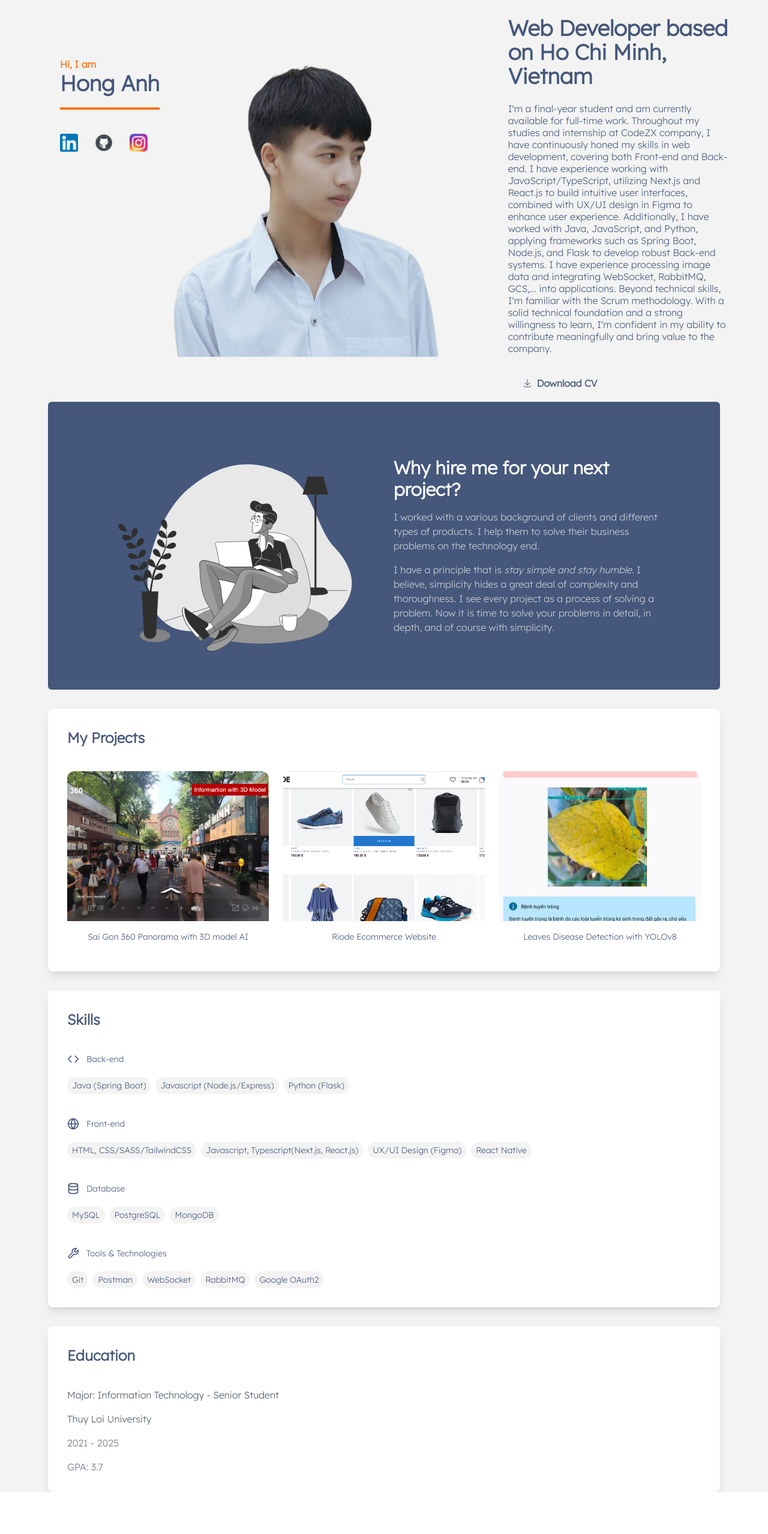
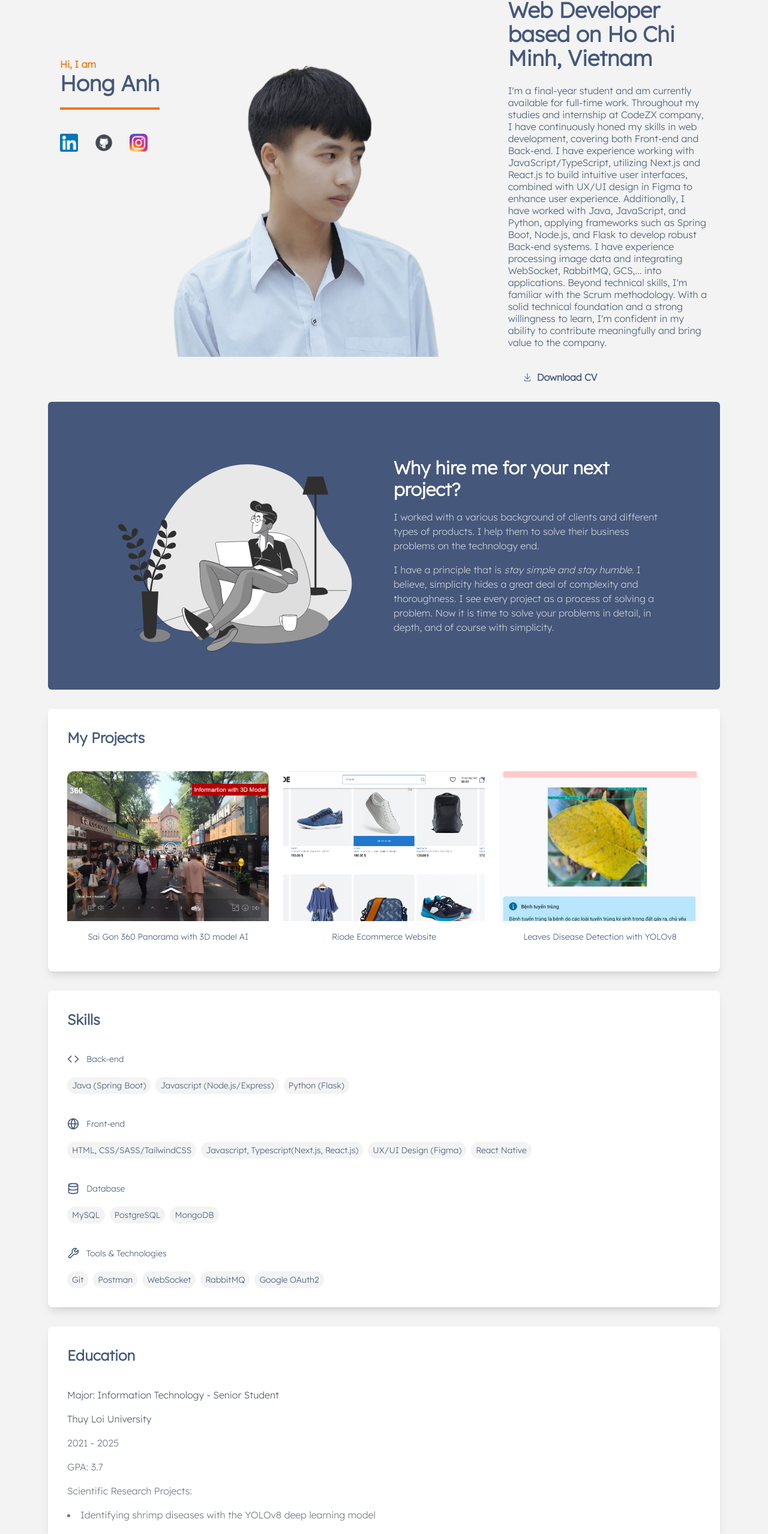
Before and after one commit to toilahonganh/portfolio-toilahongang, a Next.js app: page / in a window 1280 px wide. Shown: the part 60-2618 px from the top of the page at 60% size. Before the commit the page ends 2548 px from the top, so only its background shows below. Built offline with nearby package versions, Linux system fonts and the light colour scheme.

Commit message:
Upgrate education

```diff
--- /dev/null
+++ b/src/app/blogs/page.tsx
@@ -0,0 +1,10 @@
+
+
+
+export default function Blogs() {
+    return (
+        <>
+            Comming soom...
+        </>
+    )
+}
--- a/src/app/component/Banner/Banner.tsx
+++ b/src/app/component/Banner/Banner.tsx
@@ -3,9 +3,9 @@ import { HeroImage, Introduce, SideIntroduce } from "../Introduce";
 export default function Banner() {
     return (
         <div className="flex flex-col md:flex-row w-full min-h-[650px] md:h-[650px] bg-bannerBgColor items-center justify-center mx-5 md:px-20">
-            <div className="w-full md:w-2/3 flex mt-0">
-                    <SideIntroduce />
-                    <HeroImage />
+            <div className="w-full md:w-2/3 flex mb-10 mt-10">
+                <SideIntroduce />
+                <HeroImage />
             </div>
 
             <div className="w-full md:w-1/3">
--- a/src/app/component/Header/Header.tsx
+++ b/src/app/component/Header/Header.tsx
@@ -5,7 +5,7 @@ import Image from "next/image";
 
 export default function Header() {
     return (
-        <header className="flex w-full h-16 items-center justify-between bg-bannerBgColor px-5 md:px-20 md:py-10">
+        <header className="flex w-full h-16 items-center justify-between bg-bannerBgColor px-5 md:px-[100px] md:py-10">
             {/* Logo bên trái ngoài cùng */}
             <div>
                 <Link href="/">
--- a/src/app/component/Introduce/Introduce.tsx
+++ b/src/app/component/Introduce/Introduce.tsx
@@ -3,11 +3,10 @@ import {TextsShared } from "../shared";
 
 export default function Introduce() {
     return (
-        <div className="max-w-3xl mx-auto flex flex-col items-start space-y-6">
+        <div className="max-w-3xl mx-auto flex flex-col items-start space-y-6 pr-10 mb-10">
             <h1 className="text-xl md:text-4xl font-bold no-underline text-headingColor">
                 Web Developer based on Ho Chi Minh, Vietnam
             </h1>
-
             <p className="text-headingColor font-light text-sm md:text-[16px]">
                 {TextsShared.IntroduceMySelf}
             </p>
--- a/src/app/component/Portfolio/ImagePanorama.tsx
+++ b/src/app/component/Portfolio/ImagePanorama.tsx
@@ -29,7 +29,7 @@ export default function ImagePanorama({ images, text, address, interval = 3000 }
   });
 
   return (
-    <div {...handlers} className="relative w-full h-[400px] md:h-[500px] mt-14 cursor-pointer overflow-hidden select-none">
+    <div {...handlers} className="relative w-full h-[400px] md:h-[500px] cursor-pointer overflow-hidden select-none">
       {/* Ảnh Panorama */}
       <Image
         src={images[currentIndex]}
--- a/src/app/component/Portfolio/Skills.tsx
+++ b/src/app/component/Portfolio/Skills.tsx
@@ -78,12 +78,17 @@ import { SkillShared } from "@/app/component/shared";
 export default function Skills() {
     const education = [
         {
-            degree: 'Major: Information Technology - Senior Student ',
+            degree: 'Major: Information Technology - Senior Student',
             school: 'Thuy Loi University',
             year: '2021 - 2025',
-            GPA: 3.7
+            GPA: '3.7',
+            scientific_research_projects: [
+                'Identifying shrimp diseases with the YOLOv8 deep learning model',
+                'Building a 3D tourism system based on AI technology',
+            ],
         },
     ];
+
     return (
         <section className="flex flex-col w-full items-center text-center">
             <div className="mt-8 w-full p-8 bg-white rounded-lg shadow-lg">
@@ -115,7 +120,6 @@ export default function Skills() {
                 </ul>
             </div>
 
-
             <div className="mt-8 w-full p-8 bg-white rounded-lg shadow-lg">
                 <h2 className="text-xl md:text-2xl font-semibold mb-10 text-headingColor text-left">
                     Education
@@ -137,6 +141,14 @@ export default function Skills() {
                             <p className="text-gray-500">
                                 GPA: {edu.GPA}
                             </p>
+                            <p className="text-gray-500">Scientific Research Projects:</p>
+                            <ul className="list-disc list-inside text-gray-500 space-y-5">
+                                {edu.scientific_research_projects.map((project, idx) => (
+                                    <li key={idx}>{project}</li>
+                                ))}
+                            </ul>
+
+
                         </div>
                     ))}
                 </ul>
--- a/src/app/component/shared/Texts.tsx
+++ b/src/app/component/shared/Texts.tsx
@@ -20,8 +20,8 @@ const Texts = {
     },
 
     Header: {
-        Blogs: "/",
-        Projects: "/"
+        Blogs: "/blogs",
+        Projects: "/projects"
     }
 
 }
--- /dev/null
+++ b/src/app/projects/page.tsx
@@ -0,0 +1,13 @@
+import { Project } from "../component/Portfolio";
+
+
+
+export default function Products() {
+    return (
+        <>
+           <div className="md:px-20 px-0">
+            <Project />
+           </div>
+        </>
+    )
+}
```
Also changed, not shown: 1 other file (tests, documents, lock files or other folders).
